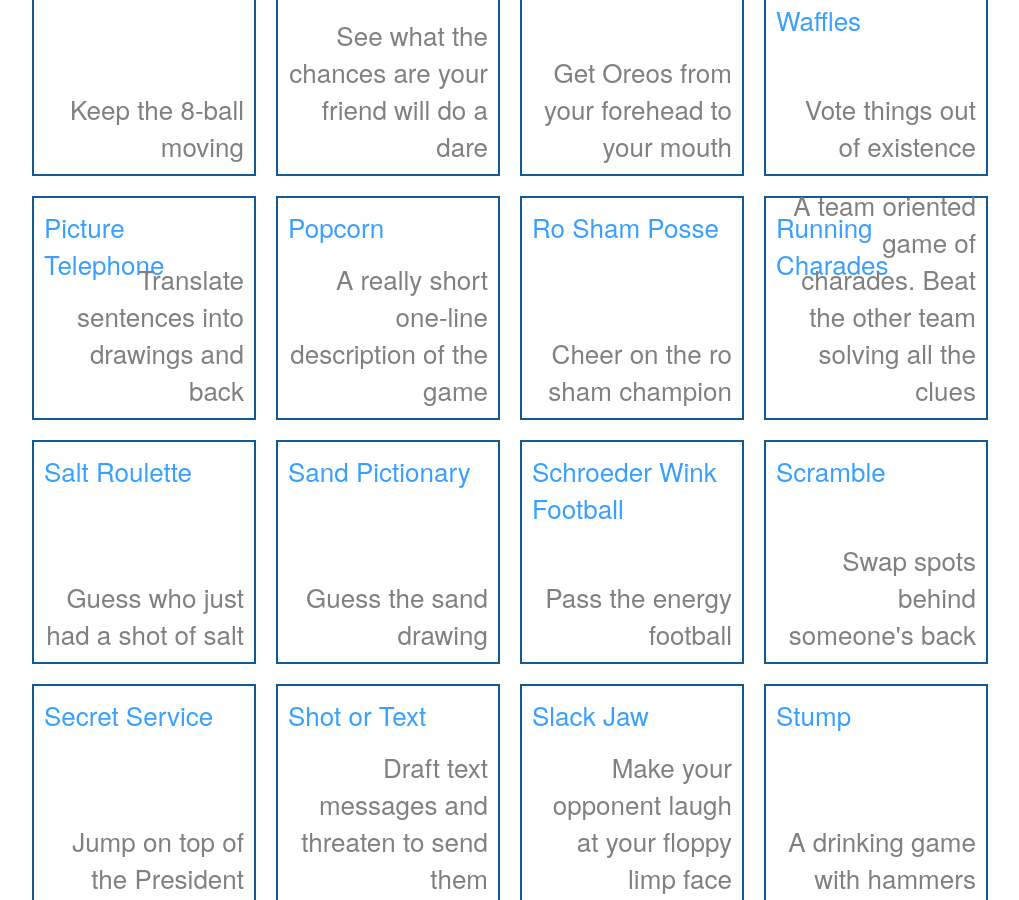
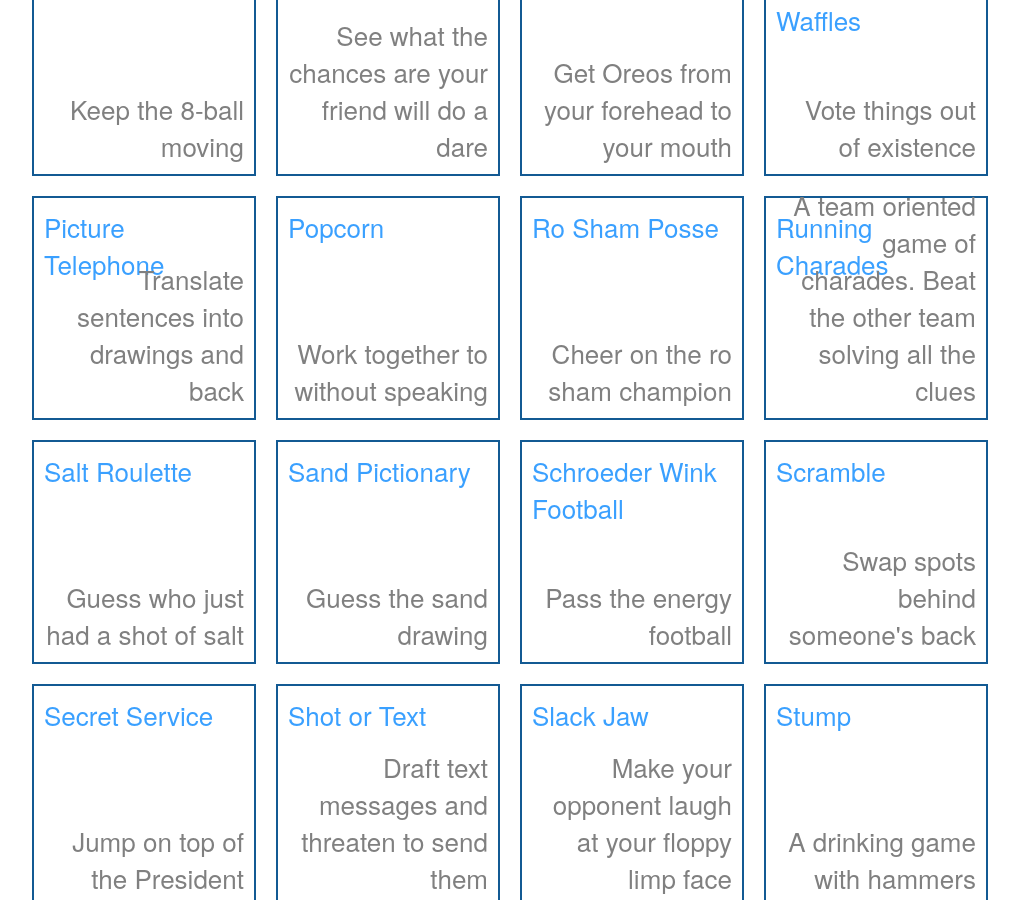
Before and after one commit to davidselassie/games, a Jekyll site: the page built from index.html, in a window 1280 px wide and 900 px high, scrolled down 1945 px. Shown: the whole window, without its empty margins (130-1149 px from the left). Built offline with Jekyll 4.4.1, drawn with Linux system fonts in a browser that asks for light colours; nearby versions of some CDN libraries.

Commit message:
Update popcorn.md

```diff
--- a/_games/popcorn.md
+++ b/_games/popcorn.md
@@ -9,7 +9,7 @@
   - situation-party
   - winner-everybody
 
-oneliner: A really short one-line description of the game
+oneliner: Work together to without speaking
 players: 2 - ~20
 ---
 # Gameplay
```
